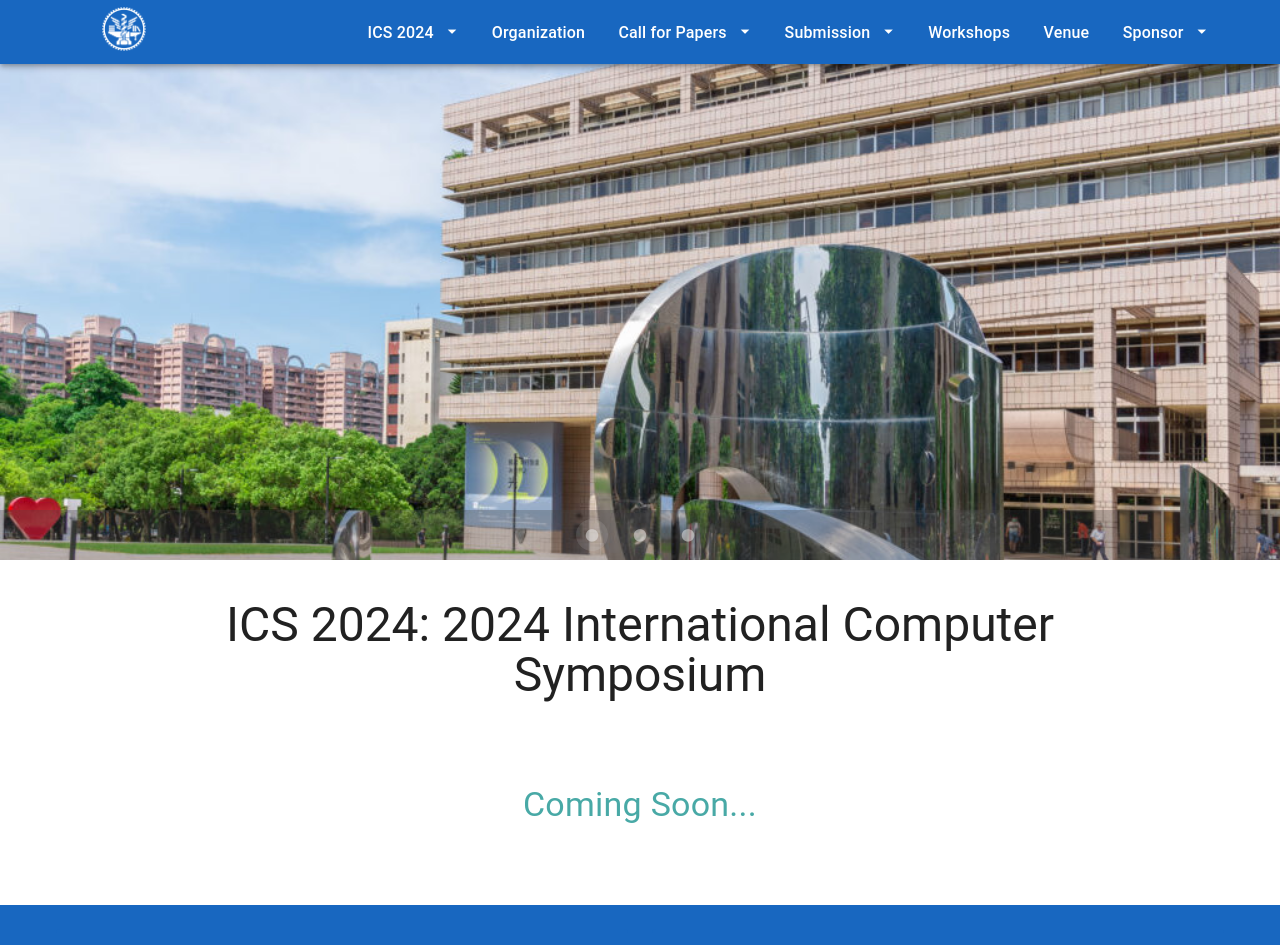
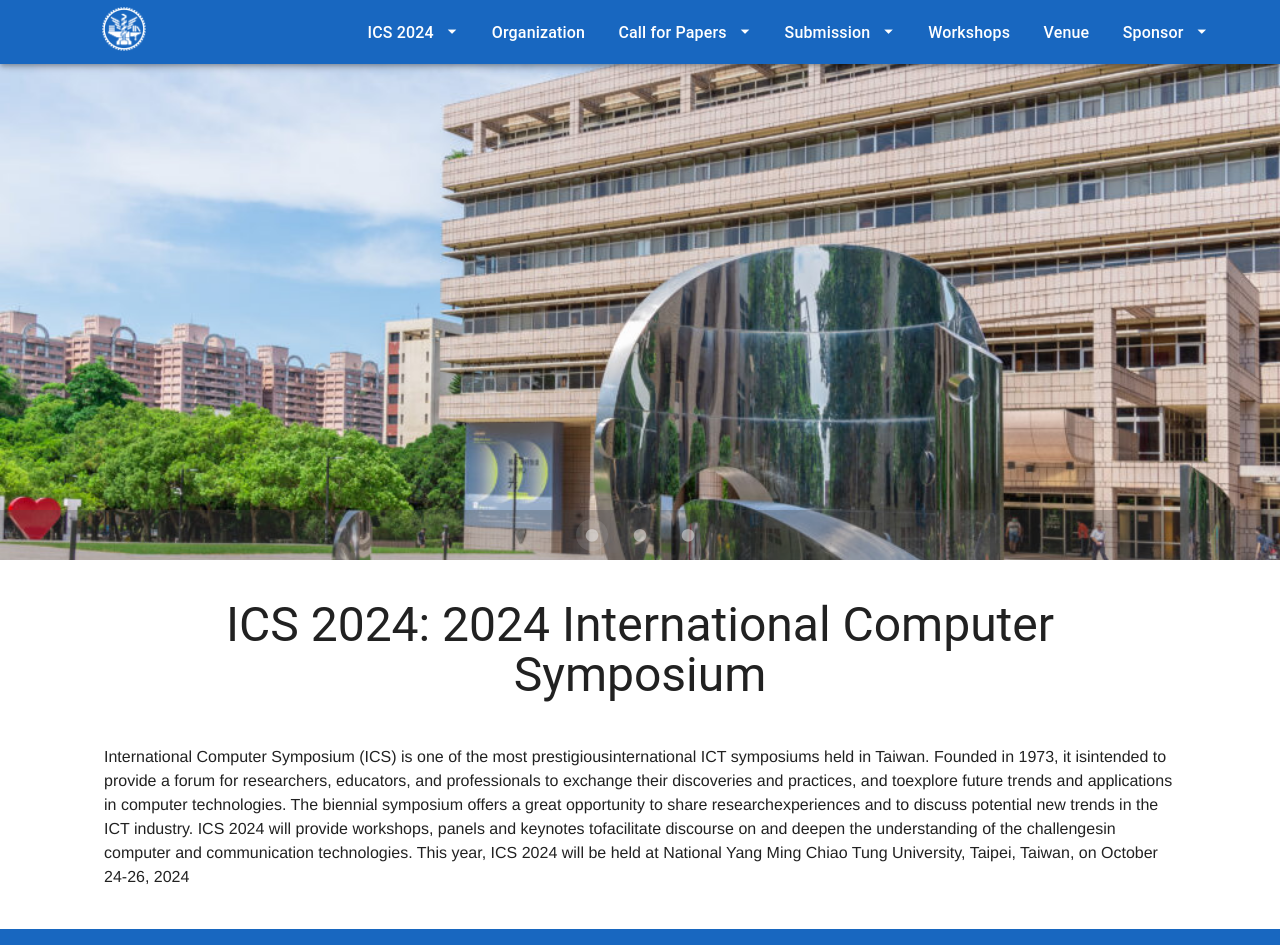
Before and after one commit to kaeteyaruyo/conference-website, a Vue app: page / in a window 1280 px wide. Shown: the top 945 px of the page. Built offline with nearby package versions, Linux system fonts and the light colour scheme.

Commit message:
add conf intro.

```diff
--- a/src/views/IndexView.vue
+++ b/src/views/IndexView.vue
@@ -7,7 +7,9 @@
   </v-carousel>
   <basic-layout title="ICS 2024: 2024 International Computer Symposium">
     <!-- TODO: 請將 <coming-soon> 標籤置換成正式內容 -->
-      <coming-soon></coming-soon>
+    <!--  <coming-soon></coming-soon> -->
+      International Computer Symposium (ICS) is one of the most prestigiousinternational ICT symposiums held in Taiwan. Founded in 1973, it isintended to provide a forum for researchers, educators, and professionals to exchange their discoveries and practices, and toexplore future trends and applications in computer technologies. The biennial symposium offers a great opportunity to share researchexperiences and to discuss potential new trends in the ICT industry. ICS 2024 will provide workshops, panels and keynotes tofacilitate discourse on and deepen the understanding of the challengesin computer and communication technologies.
+      This year, ICS 2024 will be held at National Yang Ming Chiao Tung University, Taipei, Taiwan, on October 24-26, 2024
   </basic-layout>
 </template>
 
```
